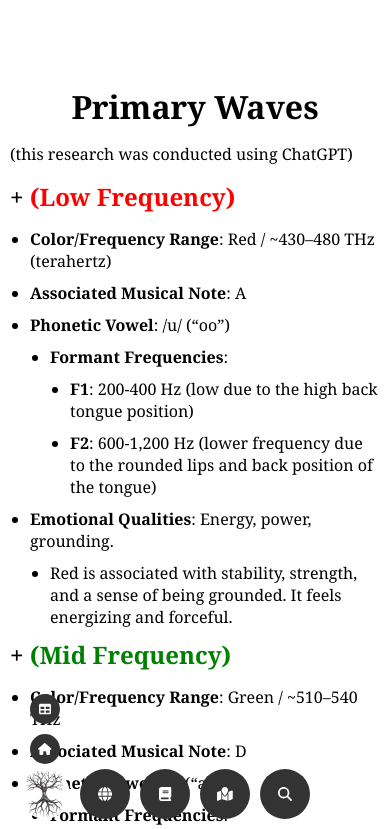
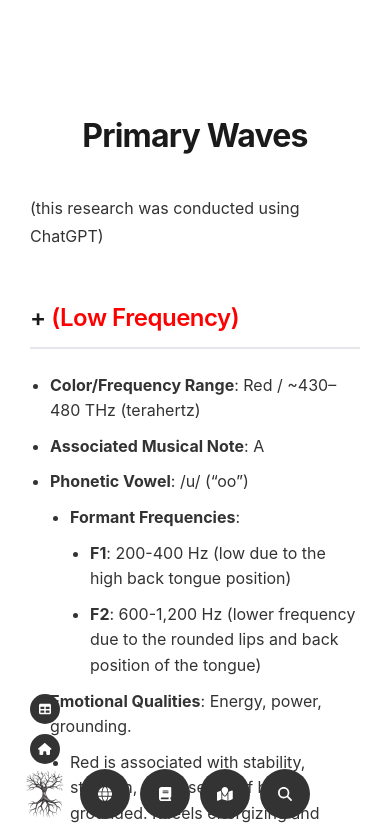
Before and after one commit to codectified/mindroots, a React (Create React App) app: page /elements in a window 390 px wide. Shown: the top 829 px of the page. Built offline with nearby package versions, Linux system fonts and the light colour scheme; no server answers.

Commit message:
styling updates

```diff
--- a/src/components/staticPages/Acknowledgements.js
+++ b/src/components/staticPages/Acknowledgements.js
@@ -1,4 +1,4 @@
-import React, { useState } from 'react';
+import { useState } from 'react';
 import MiniMenu from '../navigation/MiniMenu';
 
 const Acknowledgements = () => {
--- a/src/styles/content.css
+++ b/src/styles/content.css
@@ -68,3 +68,113 @@
 .main-site-link a:hover {
   text-decoration: underline;
 }
+
+/* Static Pages Styling - Improved Typography and Layout */
+.about-page {
+  max-width: 800px;
+  margin: 0 auto;
+  padding: 40px 30px;
+  font-family: -apple-system, BlinkMacSystemFont, 'Segoe UI', Roboto, Oxygen, Ubuntu, Cantarell, sans-serif;
+  line-height: 1.7;
+  color: #333;
+  background-color: #fff;
+}
+
+.about-page h1 {
+  font-size: 2.5rem;
+  font-weight: 700;
+  margin-bottom: 2rem;
+  margin-top: 0;
+  color: #1a1a1a;
+  letter-spacing: -0.025em;
+}
+
+.about-page h2 {
+  font-size: 1.875rem;
+  font-weight: 600;
+  margin-top: 3rem;
+  margin-bottom: 1.5rem;
+  color: #1a1a1a;
+  letter-spacing: -0.02em;
+  border-bottom: 2px solid #e5e7eb;
+  padding-bottom: 0.5rem;
+}
+
+.about-page h3 {
+  font-size: 1.5rem;
+  font-weight: 600;
+  margin-top: 2.5rem;
+  margin-bottom: 1rem;
+  color: #374151;
+}
+
+.about-page h4 {
+  font-size: 1.25rem;
+  font-weight: 600;
+  margin-top: 2rem;
+  margin-bottom: 1rem;
+  color: #4b5563;
+}
+
+.about-page p {
+  margin-bottom: 1.5rem;
+  font-size: 1.1rem;
+  text-align: left;
+  max-width: none;
+}
+
+.about-page section {
+  margin-bottom: 2.5rem;
+}
+
+.about-page a {
+  color: #2563eb;
+  text-decoration: underline;
+  text-decoration-thickness: 1px;
+  text-underline-offset: 2px;
+  transition: color 0.2s ease;
+}
+
+.about-page a:hover {
+  color: #1d4ed8;
+  text-decoration-thickness: 2px;
+}
+
+.about-page pre {
+  background-color: #f8fafc;
+  border: 1px solid #e2e8f0;
+  border-radius: 8px;
+  padding: 1.5rem;
+  overflow-x: auto;
+  font-size: 0.875rem;
+  line-height: 1.5;
+  color: #374151;
+  margin: 1.5rem 0;
+}
+
+/* Mobile responsiveness */
+@media (max-width: 768px) {
+  .about-page {
+    padding: 24px 20px;
+    max-width: 100%;
+  }
+
+  .about-page h1 {
+    font-size: 2rem;
+  }
+
+  .about-page h2 {
+    font-size: 1.5rem;
+  }
+
+  .about-page p {
+    font-size: 1rem;
+  }
+}
+
+/* Tablet adjustments */
+@media (max-width: 1024px) and (min-width: 769px) {
+  .about-page {
+    padding: 32px 24px;
+  }
+}
--- a/src/styles/markdown.css
+++ b/src/styles/markdown.css
@@ -105,9 +105,225 @@
   font-family: 'Courier New', Courier, monospace; /* Ensure code has a monospaced font */
 }
 
-/* Markdown Page / Mindroots (light mode) */
-.markdown-page,
-.markdown-mindroots {
+/* Markdown Page / Mindroots (light mode) - Improved Typography */
+.markdown-page {
   background: white;
   color: black;
+  min-height: 100vh;
 }
+
+.markdown-mindroots {
+  max-width: 800px;
+  margin: 0 auto;
+  padding: 40px 30px;
+  font-family: -apple-system, BlinkMacSystemFont, 'Segoe UI', Roboto, Oxygen, Ubuntu, Cantarell, sans-serif;
+  line-height: 1.7;
+  color: #333;
+  background-color: #fff;
+}
+
+/* Headings for markdown pages */
+.markdown-mindroots h1 {
+  font-size: 2.5rem;
+  font-weight: 700;
+  margin-bottom: 2rem;
+  margin-top: 0;
+  color: #1a1a1a;
+  letter-spacing: -0.025em;
+}
+
+.markdown-mindroots h2 {
+  font-size: 1.875rem;
+  font-weight: 600;
+  margin-top: 3rem;
+  margin-bottom: 1.5rem;
+  color: #1a1a1a;
+  letter-spacing: -0.02em;
+  border-bottom: 2px solid #e5e7eb;
+  padding-bottom: 0.5rem;
+}
+
+.markdown-mindroots h3 {
+  font-size: 1.5rem;
+  font-weight: 600;
+  margin-top: 2.5rem;
+  margin-bottom: 1rem;
+  color: #374151;
+}
+
+.markdown-mindroots h4 {
+  font-size: 1.25rem;
+  font-weight: 600;
+  margin-top: 2rem;
+  margin-bottom: 1rem;
+  color: #4b5563;
+}
+
+.markdown-mindroots h5 {
+  font-size: 1.125rem;
+  font-weight: 600;
+  margin-top: 1.5rem;
+  margin-bottom: 0.75rem;
+  color: #6b7280;
+}
+
+.markdown-mindroots h6 {
+  font-size: 1rem;
+  font-weight: 600;
+  margin-top: 1.5rem;
+  margin-bottom: 0.75rem;
+  color: #6b7280;
+}
+
+/* Paragraphs */
+.markdown-mindroots p {
+  margin-bottom: 1.5rem;
+  font-size: 1.1rem;
+  text-align: left;
+}
+
+/* Links */
+.markdown-mindroots a {
+  color: #2563eb;
+  text-decoration: underline;
+  text-decoration-thickness: 1px;
+  text-underline-offset: 2px;
+  transition: color 0.2s ease;
+}
+
+.markdown-mindroots a:hover {
+  color: #1d4ed8;
+  text-decoration-thickness: 2px;
+}
+
+/* Lists - Override the existing styles */
+.markdown-mindroots ul,
+.markdown-mindroots ol {
+  margin-bottom: 1.5rem;
+  margin-left: 0;
+  padding-left: 1.5rem;
+}
+
+.markdown-mindroots ul li,
+.markdown-mindroots ol li {
+  margin-bottom: 0.5rem;
+  font-size: 1.1rem;
+  line-height: 1.6;
+}
+
+.markdown-mindroots ul {
+  list-style-type: disc;
+}
+
+.markdown-mindroots ol {
+  list-style-type: decimal;
+}
+
+.markdown-mindroots li ul,
+.markdown-mindroots li ol {
+  margin-top: 0.5rem;
+  margin-bottom: 0.5rem;
+}
+
+/* Blockquotes */
+.markdown-mindroots blockquote {
+  border-left: 4px solid #e5e7eb;
+  padding-left: 1.5rem;
+  margin: 1.5rem 0;
+  color: #6b7280;
+  font-style: italic;
+}
+
+/* Code */
+.markdown-mindroots code {
+  background-color: #f1f5f9;
+  padding: 0.25rem 0.5rem;
+  border-radius: 4px;
+  font-family: 'SF Mono', Monaco, Inconsolata, 'Roboto Mono', Consolas, 'Courier New', monospace;
+  font-size: 0.875rem;
+  color: #374151;
+}
+
+.markdown-mindroots pre {
+  background-color: #f8fafc;
+  border: 1px solid #e2e8f0;
+  border-radius: 8px;
+  padding: 1.5rem;
+  overflow-x: auto;
+  margin: 1.5rem 0;
+}
+
+.markdown-mindroots pre code {
+  background-color: transparent;
+  padding: 0;
+  border-radius: 0;
+  font-size: 0.875rem;
+  line-height: 1.5;
+}
+
+/* Tables */
+.markdown-mindroots table {
+  width: 100%;
+  border-collapse: collapse;
+  margin: 1.5rem 0;
+}
+
+.markdown-mindroots th,
+.markdown-mindroots td {
+  border: 1px solid #e5e7eb;
+  padding: 0.75rem;
+  text-align: left;
+}
+
+.markdown-mindroots th {
+  background-color: #f9fafb;
+  font-weight: 600;
+}
+
+/* Horizontal Rule */
+.markdown-mindroots hr {
+  border: none;
+  height: 1px;
+  background-color: #e5e7eb;
+  margin: 3rem 0;
+}
+
+/* Images */
+.markdown-mindroots img {
+  max-width: 100%;
+  height: auto;
+  border-radius: 8px;
+  margin: 1.5rem 0;
+}
+
+/* Mobile responsiveness for markdown pages */
+@media (max-width: 768px) {
+  .markdown-mindroots {
+    padding: 24px 20px;
+    max-width: 100%;
+  }
+
+  .markdown-mindroots h1 {
+    font-size: 2rem;
+  }
+
+  .markdown-mindroots h2 {
+    font-size: 1.5rem;
+  }
+
+  .markdown-mindroots h3 {
+    font-size: 1.25rem;
+  }
+
+  .markdown-mindroots p,
+  .markdown-mindroots li {
+    font-size: 1rem;
+  }
+}
+
+/* Tablet adjustments for markdown pages */
+@media (max-width: 1024px) and (min-width: 769px) {
+  .markdown-mindroots {
+    padding: 32px 24px;
+  }
+}
```
